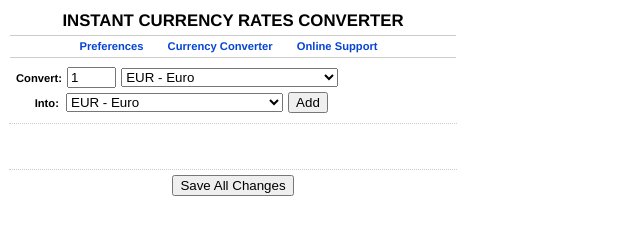
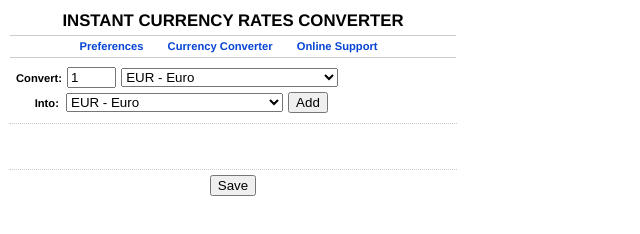
Before and after one commit to thewebdev/opera-extension-icr, a plain HTML site: page source/converter.html in a window 1280 px wide. Shown: the whole page, without its empty margins (0-640 px from the left). Drawn offline with Linux system fonts and the light colour scheme.

Commit message:
upd: button context

```diff
--- a/source/converter.html
+++ b/source/converter.html
@@ -363,7 +363,7 @@
 			<ul id="set"></ul>
 		</div>
 		<div class="optval submit">
-			<input type="button" id="apply" value="Save All Changes" />
+			<input type="button" id="apply" value="Save" />
 		</div>
 	</form>
 </div>
```
